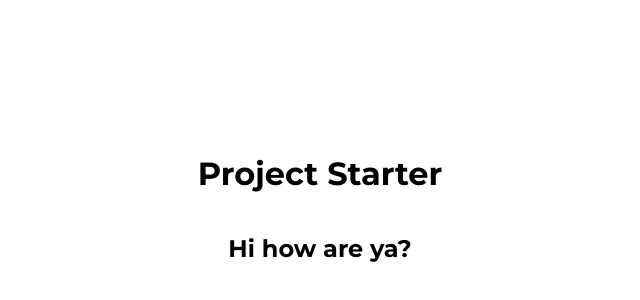
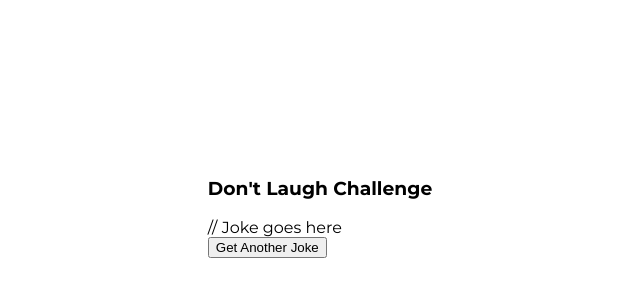
Before and after one commit to SophiaGrace16/dad_jokes_50DaysofJS, a plain HTML site: page index.html in a window 1280 px wide. Shown: the part 224-524 px from the top of the page, without its empty margins (320-960 px from the left). Drawn offline with Linux system fonts and the light colour scheme.

Commit message:
adding html

```diff
--- a/index.html
+++ b/index.html
@@ -7,11 +7,14 @@
     <!-- May not need font awesome in every project, be sure to comment out -->
     <link rel="stylesheet" href="https://cdnjs.cloudflare.com/ajax/libs/font-awesome/5.15.2/css/all.min.css" integrity="sha512-HK5fgLBL+xu6dm/Ii3z4xhlSUyZgTT9tuc/hSrtw6uzJOvgRr2a9jyxxT1ely+B+xFAmJKVSTbpM/CuL7qxO8w==" crossorigin="anonymous" />
     <link rel="stylesheet" href="style.css">
-    <title>My Project Starter</title>
+    <title>Dad Jokes</title>
 </head>
 <body>
-    <h1>Project Starter</h1>
-    <h2>Hi how are ya?</h2>
+    <div class="container">
+      <h3>Don't Laugh Challenge</h3>
+      <div id="joke" class="joke">// Joke goes here</div>
+      <button id="jokeBtn" class="btn">Get Another Joke</button>
+    </div>
     <script src="script.js"></script>
-</body>
+  </body>
 </html>
```
